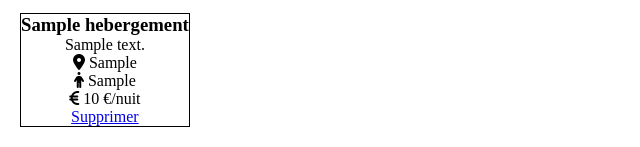
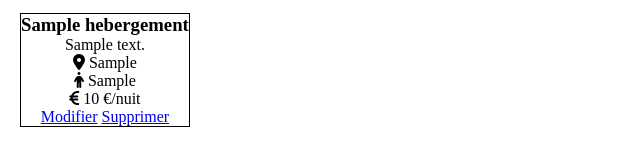
Before and after one commit to tomynov/Airbnb_Aqua, a PHP site: page /biens.php?id=1 in a window 1280 px wide. Shown: the part 1154-1301 px from the top of the page, without its empty margins (0-640 px from the left). Run offline with PHP 8.4, Linux system fonts and the light colour scheme; tables that the repository leaves empty or names only in its code hold one stand-in row (values such as "Sample post"); some libraries are stand-ins or nearby versions.

Commit message:
arrangement boutton

```diff
--- a/biens.php
+++ b/biens.php
@@ -112,7 +112,8 @@ if (!empty($_POST)) {
                             <div class="text-announce"> <i class="fas fa-map-marker-alt"></i> <?php echo $hebergement->adresse; ?></div>
                             <div class="text-announce"> <i class="fas fa-male"></i> <?php echo $hebergement->nbr_place;?></div>
                             <div class="text-announce"> <i class="fas fa-euro-sign"></i> <?php echo $hebergement->prix; ?> €/nuit</div>
-                            <a href="delete_biens.php?id=<?php echo $hebergement->id_hebergement; ?>" alt="modification des informations d'hébergement">Supprimer</a>
+                            <a href="modif_biens.php?id=<?php echo $hebergement->id_hebergement;?>" alt="modifier ses hébergements">Modifier</a>
+                            <a href="delete_biens.php?id=<?php echo $hebergement->id_hebergement; ?>" alt="suppression des informations d'hébergements">Supprimer</a>
                         </div>
                     </div>
                 </div>
```
